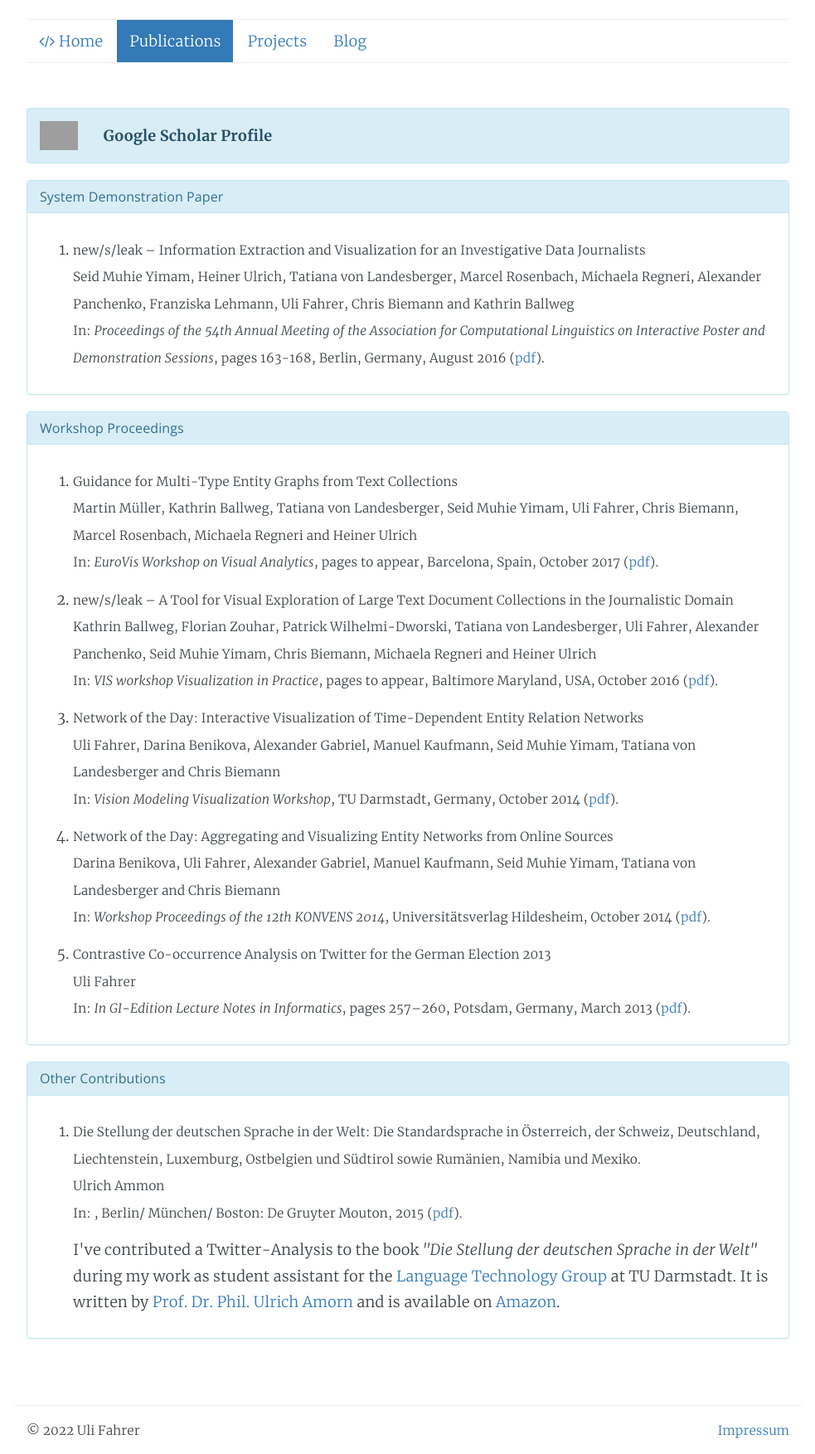
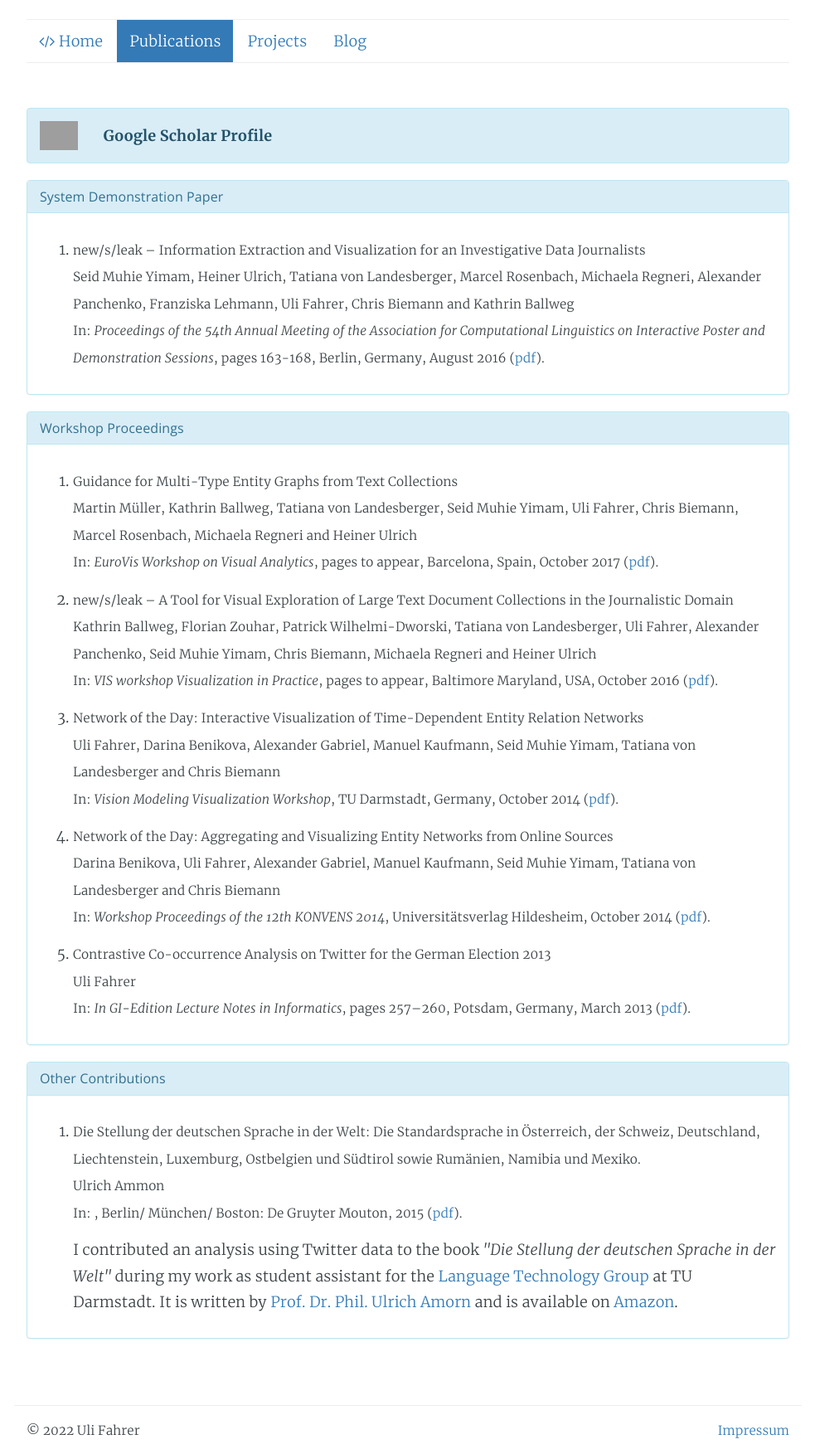
Before and after one commit to Tooa/tooa.github.io, a Jekyll site: the page built from publications/index.html, in a window 1280 px wide. Shown: the whole page at 83% size, without its empty margins (148-1131 px from the left). Built offline with Jekyll 4.4.1, drawn with Linux system fonts in a browser that asks for light colours; nearby versions of some CDN libraries; library files that are not in the unit come from our copies; grey boxes are pictures that could not be loaded.

Commit message:
feat: update publications

```diff
--- a/_data/publications.yml
+++ b/_data/publications.yml
@@ -85,5 +85,5 @@
   location: "Berlin/ München/ Boston: De Gruyter Mouton"
   url: https://www.amazon.de/Die-Stellung-deutschen-Sprache-Welt/dp/3110192985/ref=sr_1_1?ie=UTF8&qid=1423745324&sr=8-1&keywords=Die+Stellung+der+deutschen+Sprache+in+der+Welt
   meta: |
-    I've contributed a Twitter-Analysis to the book <i>"Die Stellung der deutschen Sprache in der Welt"</i> during my work as student assistant for the <a href="https://www.inf.uni-hamburg.de/en/inst/ab/lt/home.html" target="_blank">Language Technology Group</a> at TU Darmstadt. It is written by <a href="http://www.ulrichammon.de/" target="_blank">Prof. Dr. Phil. Ulrich Amorn</a> and is available on <a href="http://goo.gl/2Y3eCN" target="_blank">Amazon</a>.
+    I contributed an analysis using Twitter data to the book <i>"Die Stellung der deutschen Sprache in der Welt"</i> during my work as student assistant for the <a href="https://www.inf.uni-hamburg.de/en/inst/ab/lt/home.html" target="_blank">Language Technology Group</a> at TU Darmstadt. It is written by <a href="http://www.ulrichammon.de/" target="_blank">Prof. Dr. Phil. Ulrich Amorn</a> and is available on <a href="http://goo.gl/2Y3eCN" target="_blank">Amazon</a>.
   type: book
```
